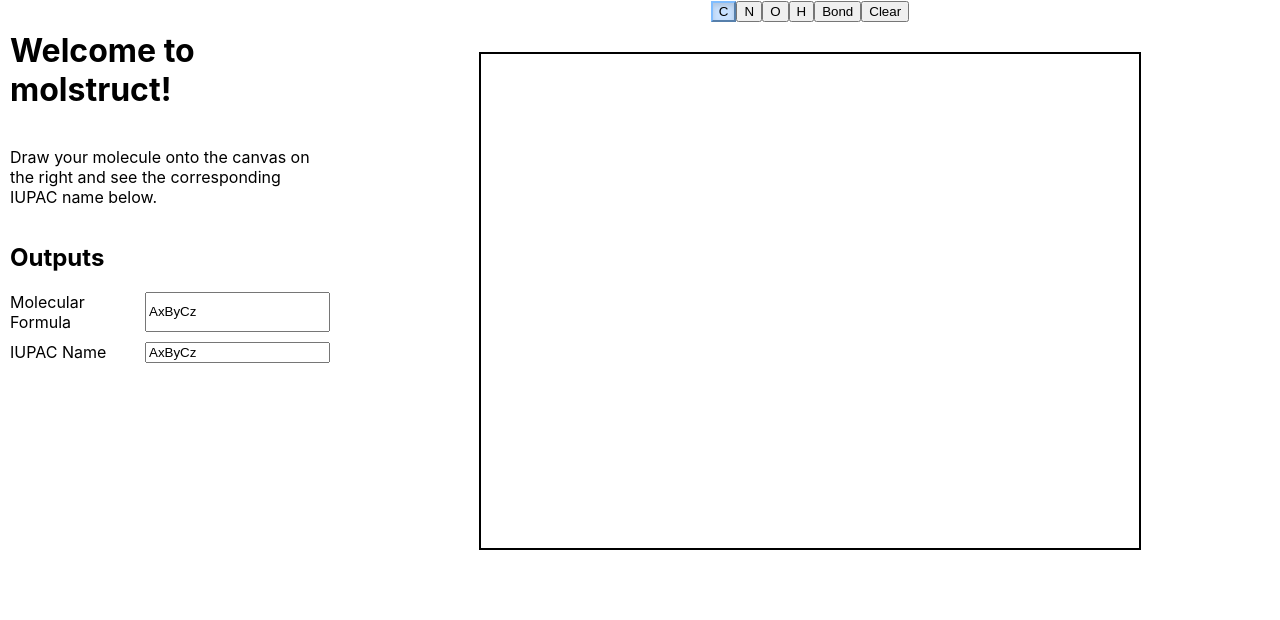
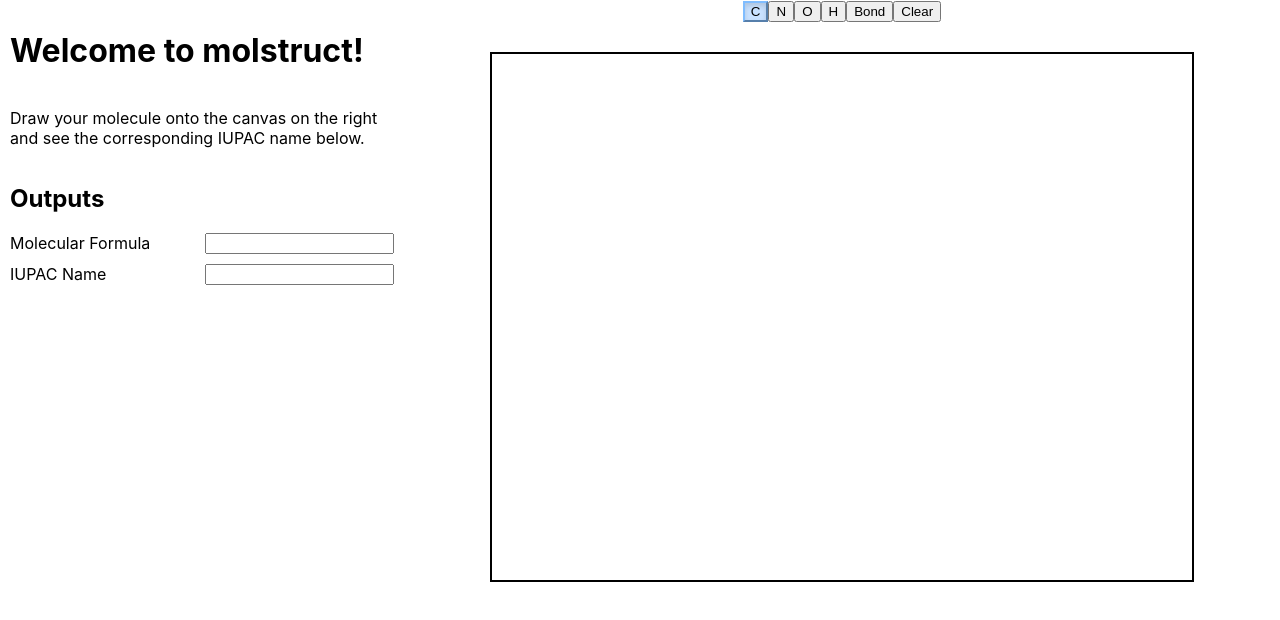
Before and after one commit to dn285/molstruct, a React (Create React App) app in the folder molstruct/: page / in a window 1280 px wide. Shown: the top 620 px of the page. Built offline with nearby package versions, Linux system fonts and the light colour scheme.

Commit message:
Implement molecular formulae

```diff
--- a/molstruct/src/App.css
+++ b/molstruct/src/App.css
@@ -45,7 +45,7 @@
 .sidebar {
     display: flex;
     flex-direction: column;
-    width: 25%;
+    width: 30%;
     padding: 10px;
     text-align: left;
 }
@@ -80,7 +80,7 @@
 }
 
 .drawing-area {
-    width: 70%;
+    width: 80%;
     height: 90%;
     margin: 10px;
     border: 2px solid black;
--- a/molstruct/src/App.js
+++ b/molstruct/src/App.js
@@ -30,19 +30,6 @@ function App() {
             context.textAlign = "center";
             context.textBaseline = "middle";
             context.fillText(atom.type, x, y);
-
-            /*
-            // Debug circle
-            context.beginPath();
-            context.arc(x, y, atomRadius, 0, 2 * Math.PI);
-            context.stroke();
-
-            // Debug dot
-            context.beginPath();
-            context.arc(x, y, 2, 0, 2 * Math.PI);
-            context.fillStyle = 'red';
-            context.fill();
-            */
         });
 
         // Draw bonds
@@ -54,6 +41,8 @@ function App() {
         });
     }, [atoms, bonds]);
 
+    // Handlers
+
     const handleCanvasClick = (event) => {
         const rect = canvasRef.current.getBoundingClientRect();
         const x = event.clientX - rect.left;
@@ -63,7 +52,7 @@ function App() {
             Math.abs(atom.x - x) < 10 && Math.abs(atom.y - y) < 10);
 
         if (['C', 'N', 'O', 'H'].includes(selectedTool)) {
-            setAtoms([...atoms, { type: selectedTool, x, y }]);
+            addAtom(selectedTool, x, y);
             setSelectedAtoms([]);
         }
         else if (selectedTool == 'bond') {
@@ -78,6 +67,11 @@ function App() {
                 }
             }
         }
+    };
+
+    const addAtom = (atomType, x, y) => {
+        const newAtom = { type: atomType, x: x, y: y };
+        setAtoms([...atoms, newAtom]);
     };
 
     const createBond = (startAtom, endAtom, atomRadius) => {
@@ -100,7 +94,24 @@ function App() {
                 y: endAtom.y - offsetY
             }
         };
-    }
+    };
+
+    // Computing formulae
+
+    const calculateMolecularFormula = (atoms) => {
+        const atomCounts = atoms.reduce((acc, atom) => {
+            acc[atom.type] = (acc[atom.type] || 0) + 1;
+            return acc;
+        }, {});
+
+        let formula = '';
+        for (const [atom, count] of Object.entries(atomCounts)) {
+            formula += `${atom}${count > 1 ? count : ''}`;
+        }
+        return formula;
+    };
+
+    // The actual page
 
     return (
         <div className="App">
@@ -112,13 +123,12 @@ function App() {
                         <h2>Outputs</h2>
                         <div className="name-group">
                             <label>Molecular Formula</label>
-                            <input type="text" readOnly value="AxByCz" />
+                            <input type="text" readOnly value={calculateMolecularFormula(atoms)} />
                         </div>
                         <div className="name-group">
                             <label>IUPAC Name</label>
-                            <input type="text" readOnly value="AxByCz" />
+                            <input type="text" readOnly value="" />
                         </div>
-
                     </div>
                 </div>
                 <div className="canvas-container">
```
